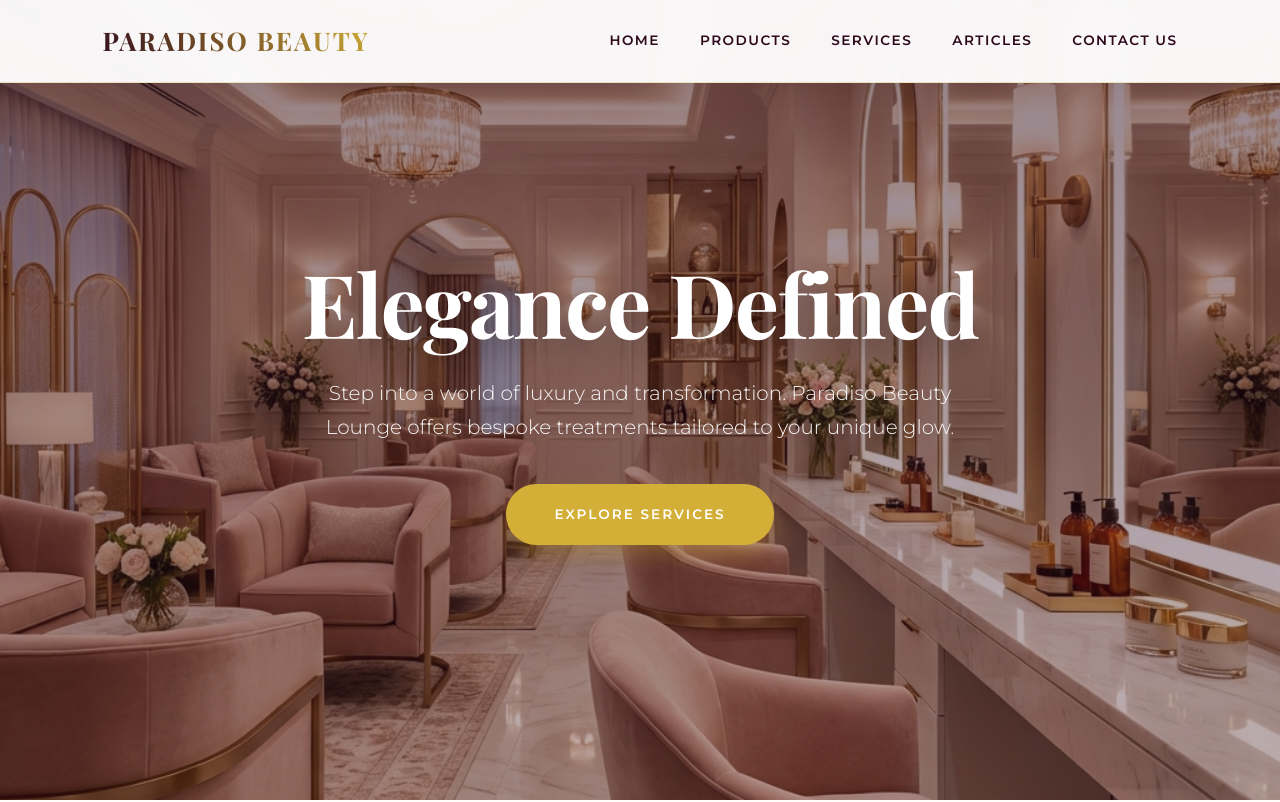
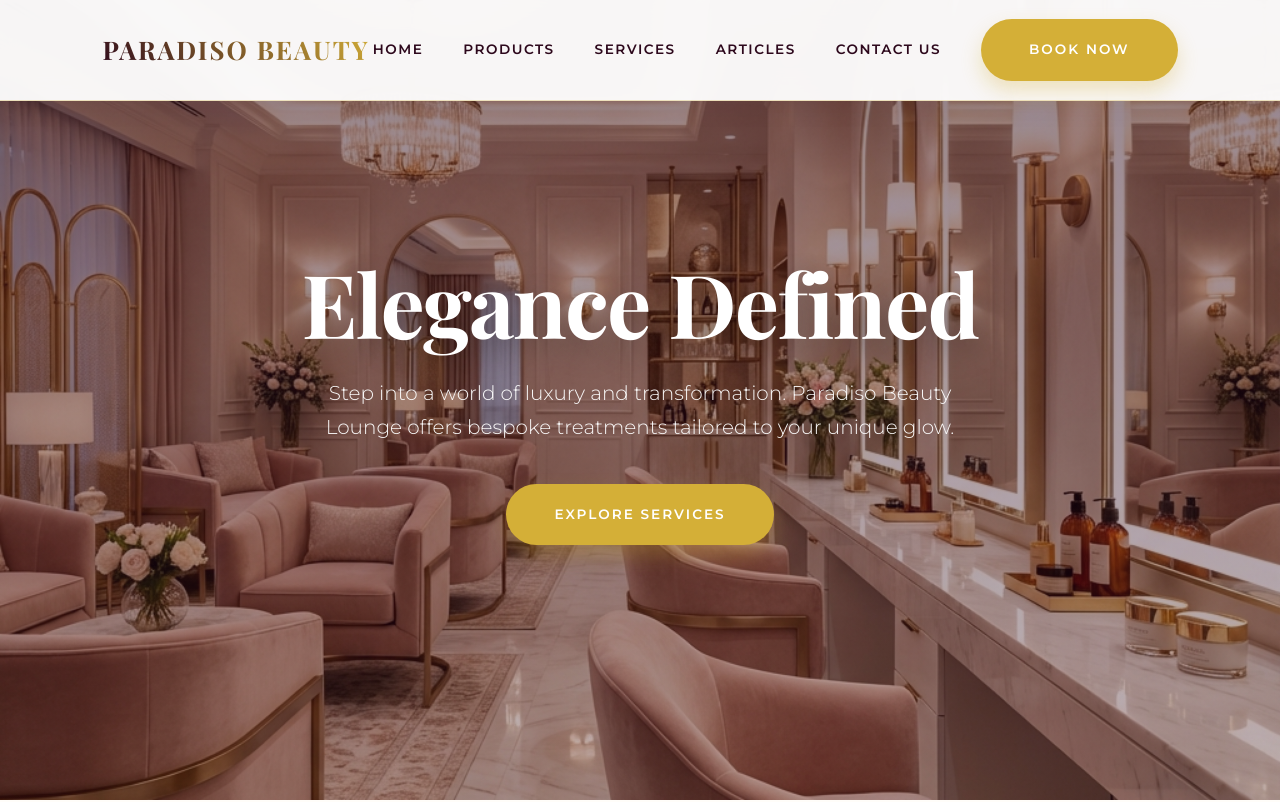
Before and after one commit to DataScienceAbubakar/paradiso, a React (Vite) app: page / in a window 1280 px wide. Shown: the top 802 px of the page. Built offline with nearby package versions, Linux system fonts and the light colour scheme; a web font is replaced by a local one.

Commit message:
Feature: Prominent header navigation with Book Now button and refined styles

```diff
--- a/src/components/Header.tsx
+++ b/src/components/Header.tsx
@@ -22,6 +22,8 @@ const Header: React.FC = () => {
     return (
         <header className={isMenuOpen ? 'nav-open' : ''}>
             <Link to="/" className="logo">PARADISO BEAUTY</Link>
+
+            <div className="header-actions">
                 <nav className={isMenuOpen ? 'active' : ''}>
                     <ul>
                         <li><Link to="/">Home</Link></li>
@@ -31,6 +33,16 @@ const Header: React.FC = () => {
                         <li><Link to="/contact">Contact Us</Link></li>
                     </ul>
                 </nav>
+
+                <a
+                    href="https://wa.me/2347033330327"
+                    className="btn header-btn"
+                    target="_blank"
+                    rel="noopener noreferrer"
+                >
+                    Book Now
+                </a>
+
                 <div
                     className={`menu-toggle ${isMenuOpen ? 'active' : ''}`}
                     onClick={toggleMenu}
@@ -40,8 +52,10 @@ const Header: React.FC = () => {
                     <span></span>
                     <span></span>
                 </div>
+            </div>
         </header>
     );
 };
 
+
 export default Header;
--- a/src/styles/style.css
+++ b/src/styles/style.css
@@ -536,6 +536,14 @@ footer {
     transform: translateY(-9px) rotate(45deg);
     background: var(--white);
   }
+
+  .header-btn {
+    display: none;
+  }
+
+  .header-actions {
+    gap: 1rem;
+  }
 }
 
 /* Base toggle button (Hidden on desktop) */
```
Lines whose indentation alone changed are shown as unchanged.
